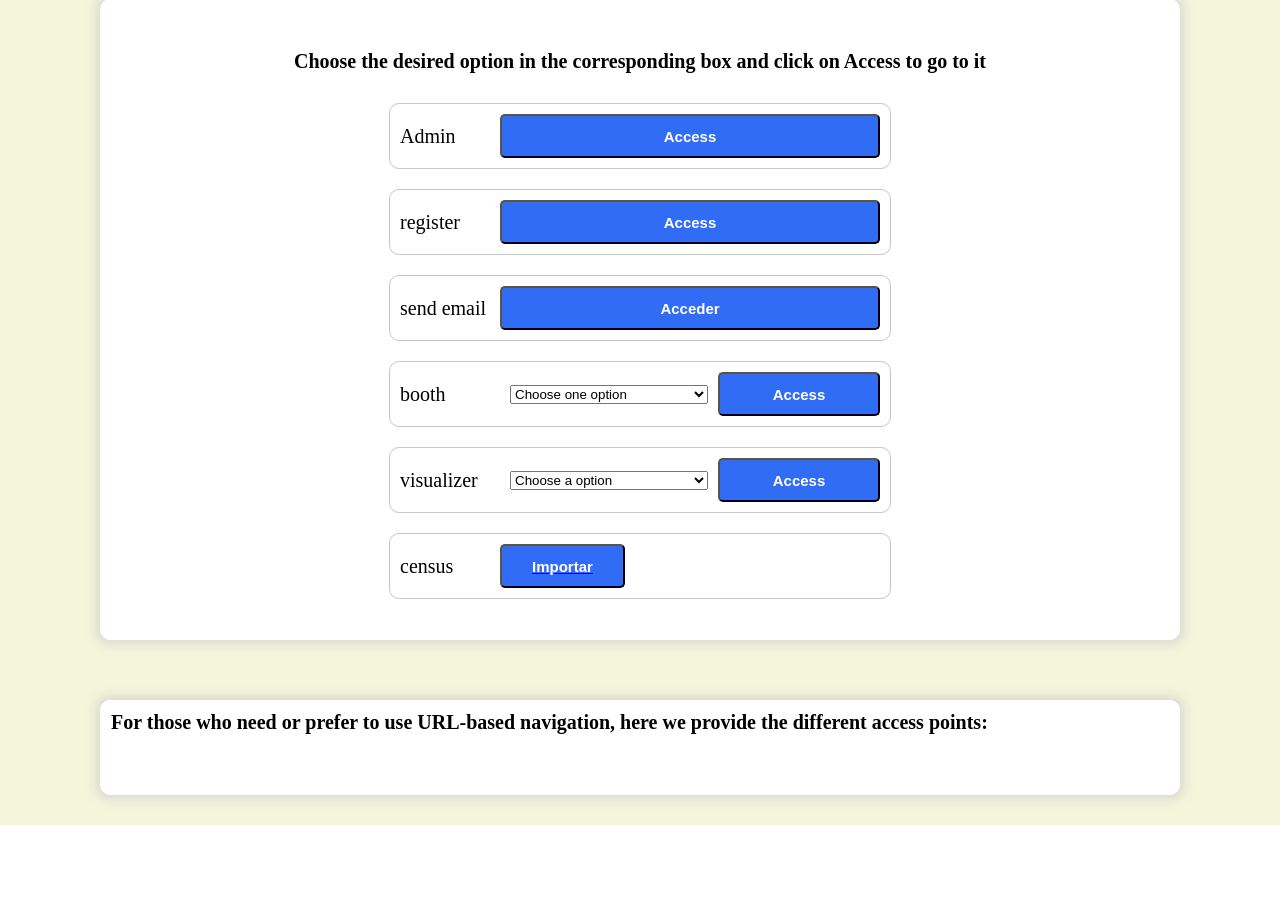
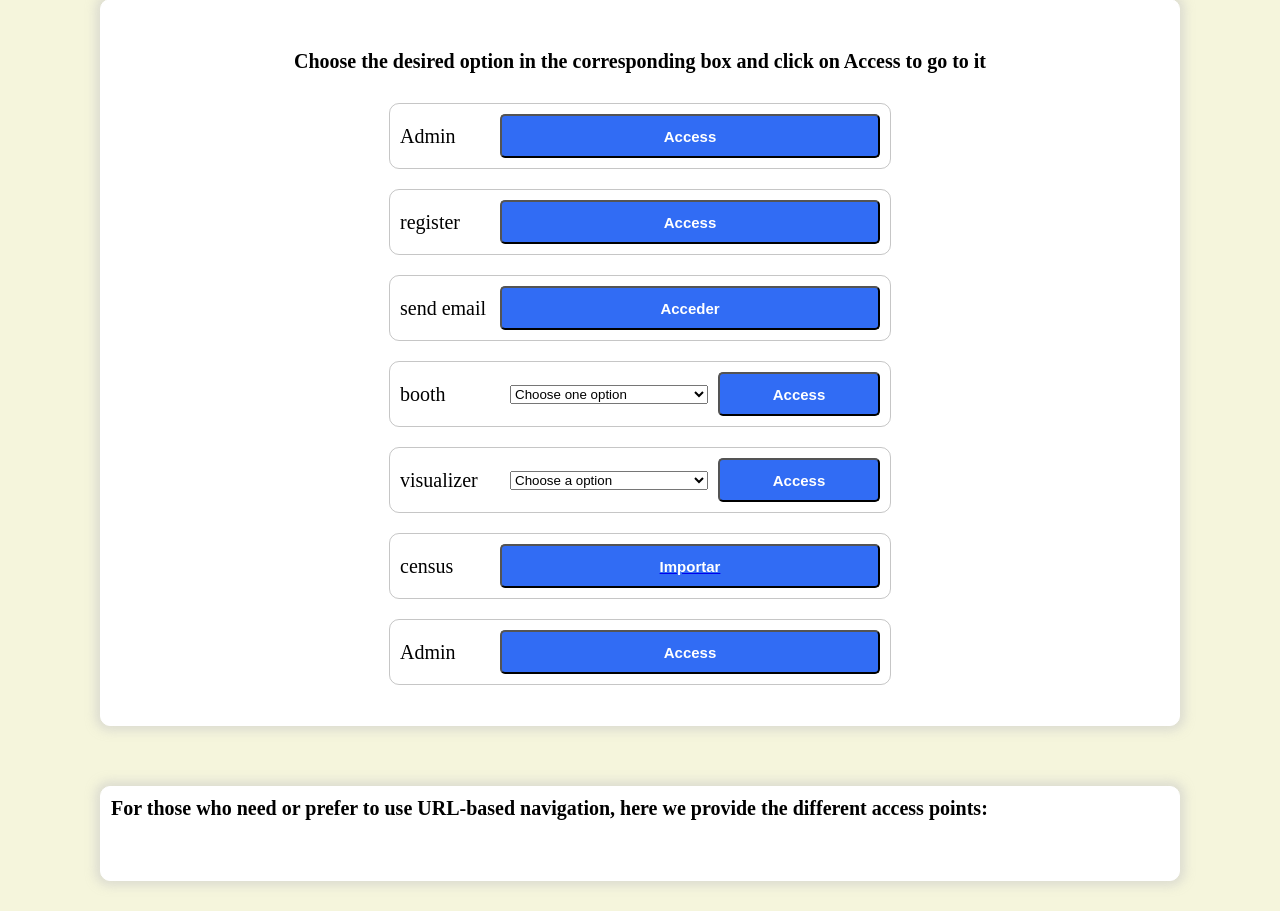
Before and after one commit to Decide-chiquito/decide-part-chiquito, a Django app: template decide/base/templates/initial.html in a window 1280 px wide. Shown: the part 181-1092 px from the top of the page. Before the commit the page ends 1006 px from the top, so only its background shows below. Run offline with Django 3.2, Linux system fonts and the light colour scheme; the template is opened without the code that fills it, so the values that code supplies are empty.

Commit message:
fix botton census import
Boton del census import del menu actualizado ya que daba fallo

```diff
--- a/decide/base/templates/initial.html
+++ b/decide/base/templates/initial.html
@@ -54,8 +54,13 @@
     <div class="row">
         <label for="census" class="label">census</label>
         <a href="./admin/voting/voting/upload-csv/">
-            <button class="button">Importar</button>
+            <button class="button" style="width: 380px">Importar</button>
         </a>
+    </div>
+
+    <div class="row">
+        <label for="admin" class="label">{% trans 'Admin'%}</label>
+        <button class="button" onclick="go_to_route('/admin/voting/voting/upload-csv/')">{% trans 'Access'%}</button>
     </div>
 
 </div>
```
